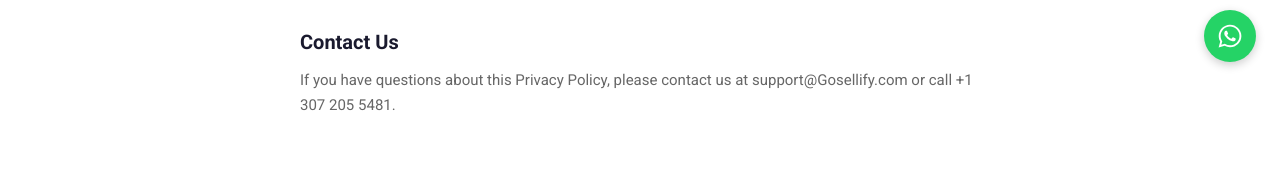
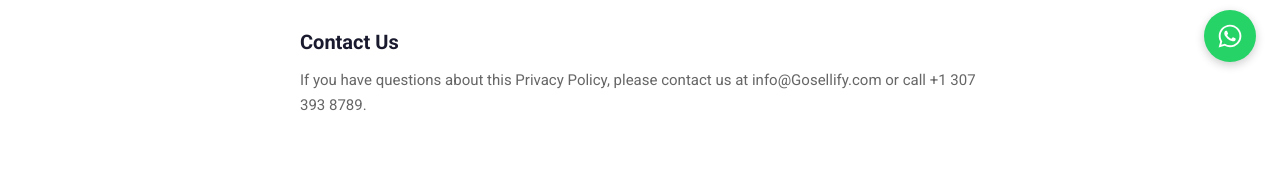
Before and after one commit to khawajaali1020/Webgosellify, a Next.js app: page /privacy-policy in a window 1280 px wide. Shown: the part 714-883 px from the top of the page. Built offline with nearby package versions, Linux system fonts and the light colour scheme.

Commit message:
Update page.tsx

```diff
--- a/src/app/privacy-policy/page.tsx
+++ b/src/app/privacy-policy/page.tsx
@@ -42,7 +42,7 @@ export default function PrivacyPolicyPage() {
 
           <h2 className="typo-h3" style={{ marginBottom: "12px" }}>Contact Us</h2>
           <p className="typo-body">
-            If you have questions about this Privacy Policy, please contact us at support@Gosellify.com or call +1 307 205 5481.
+            If you have questions about this Privacy Policy, please contact us at info@Gosellify.com or call +1 307 393 8789.
           </p>
         </div>
       </section>
```
